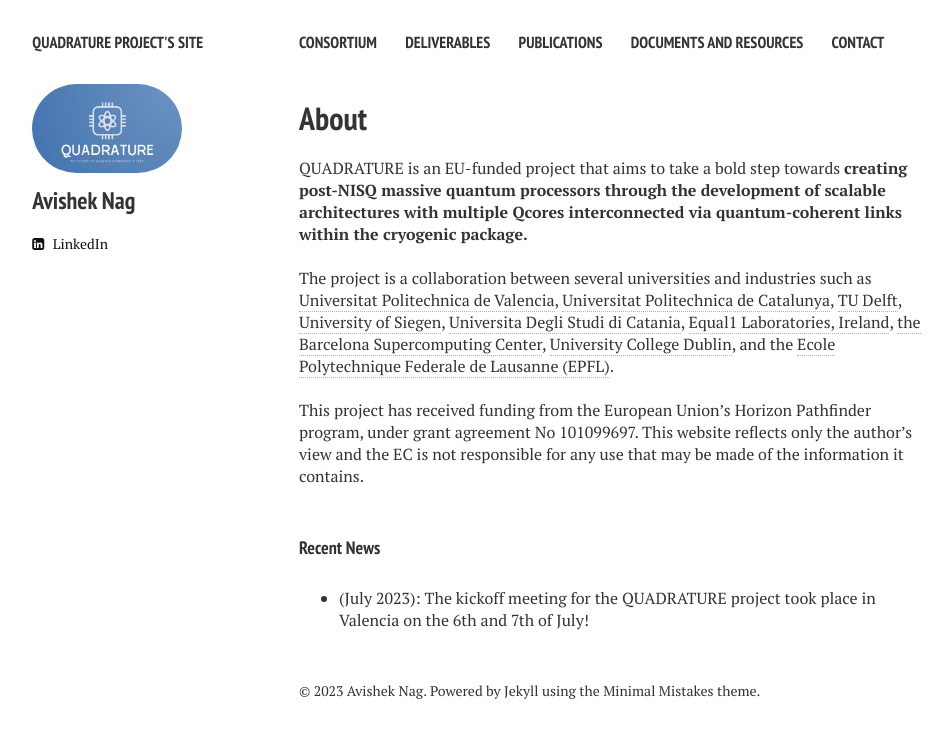
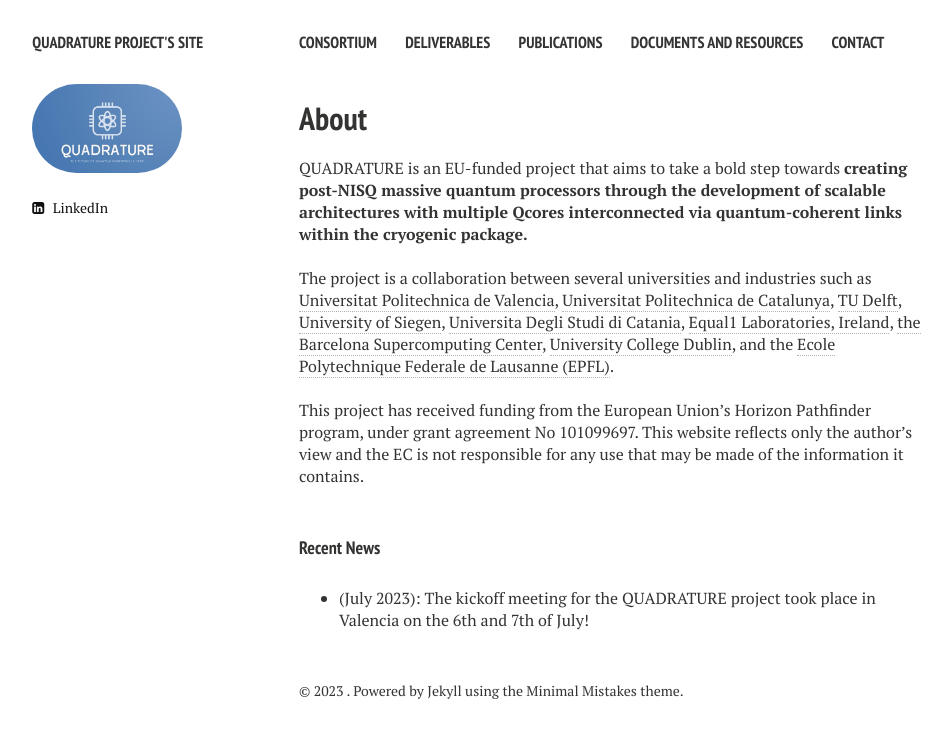
Before and after one commit to biddu/biddu.github.io, a Jekyll site: the page built from index.md, in a window 1280 px wide. Shown: the top 738 px of the page, without its empty margins (21-973 px from the left). Built offline with Jekyll 4.4.1, drawn with Linux system fonts in a browser that asks for light colours; nearby versions of some CDN libraries; comment, search, counter and statistics services are not loaded; part of the change alters nothing that is shown.

Commit message:
Update _config.yml

```diff
--- a/_config.yml
+++ b/_config.yml
@@ -8,7 +8,7 @@ url:              https://biddu.github.io/
 
 # Owner/author information
 owner:
-  name:           Avishek Nag
+  #name:           Avishek Nag
   avatar:         quadrature_logo.jpeg
   #bio:            Assistant Professor at University College Dublin
   #email:          soumyabrata.dev@ucd.ie
```
